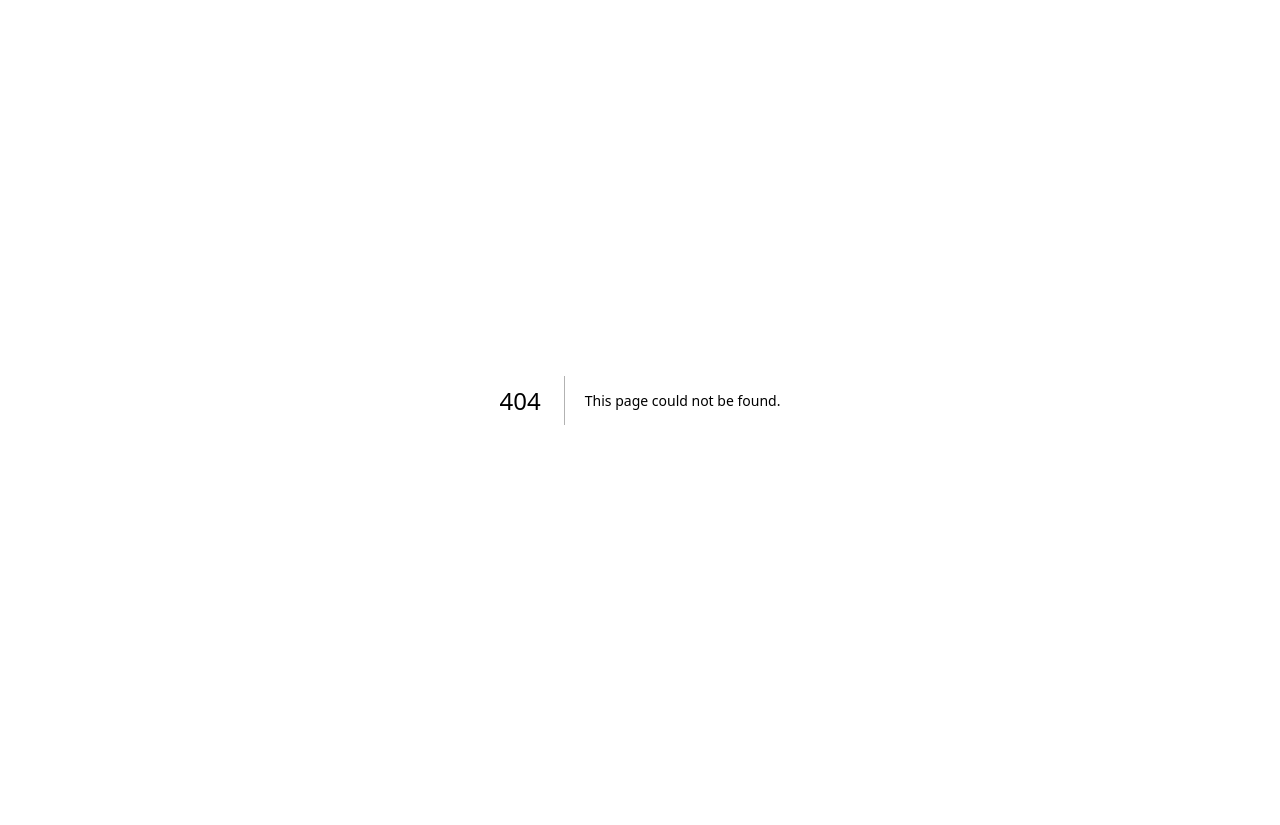
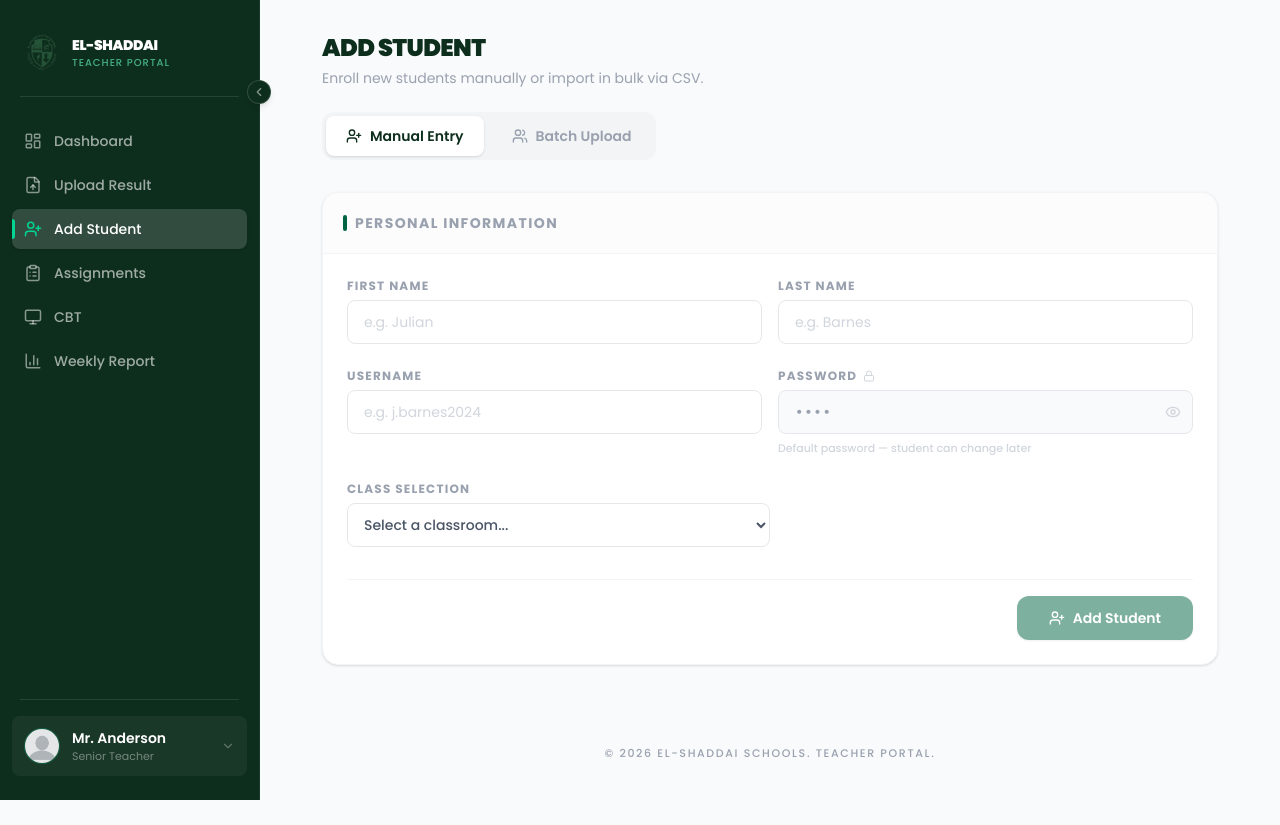
Before and after one commit to Ireoluuwa/elshaddaibaptistschools-ui, a Next.js app: page /portal/teacher/students in a window 1280 px wide. Before the commit this address had no page. Before the commit the page ends 800 px from the top, so only its background shows below. Built offline with nearby package versions, Linux system fonts and the light colour scheme.

Commit message:
feat: implement teacher portal add student page with manual and batch upload tabs

```diff
--- /dev/null
+++ b/app/portal/teacher/students/page.tsx
@@ -0,0 +1,24 @@
+"use client";
+
+import React, { useState } from "react";
+import AddStudentHeader from "@/components/teacher/students/AddStudentHeader";
+import ManualEntry from "@/components/teacher/students/ManualEntry";
+import BatchUpload from "@/components/teacher/students/BatchUpload";
+
+export default function AddStudentPage() {
+  const [activeTab, setActiveTab] = useState<"manual" | "batch">("manual");
+
+  return (
+    <div className="max-w-4xl mx-auto flex flex-col gap-8">
+      <AddStudentHeader activeTab={activeTab} setActiveTab={setActiveTab} />
+
+      {/* Content */}
+      {activeTab === "manual" ? <ManualEntry /> : <BatchUpload />}
+
+      {/* Footer */}
+      <footer className="text-center text-gray-400 text-[11px] py-8 mt-4 font-medium uppercase tracking-[0.15em]">
+        &copy; {new Date().getFullYear()} El-Shaddai Schools. Teacher Portal.
+      </footer>
+    </div>
+  );
+}
```
